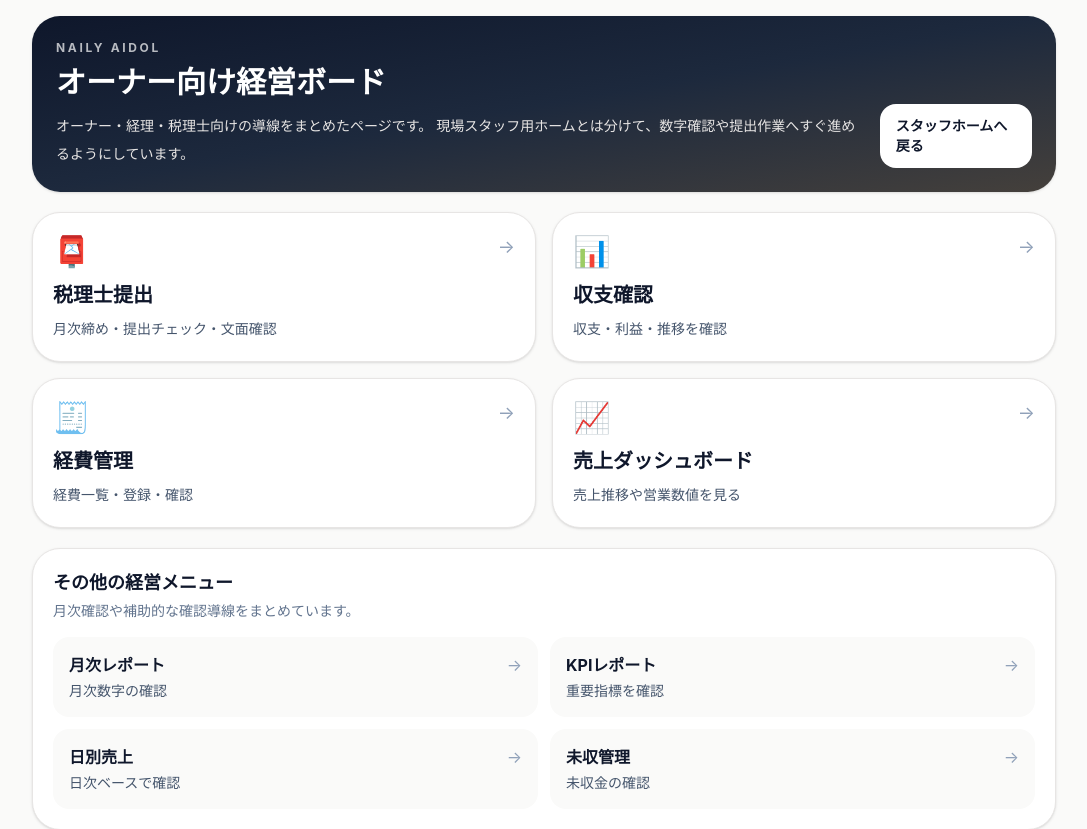
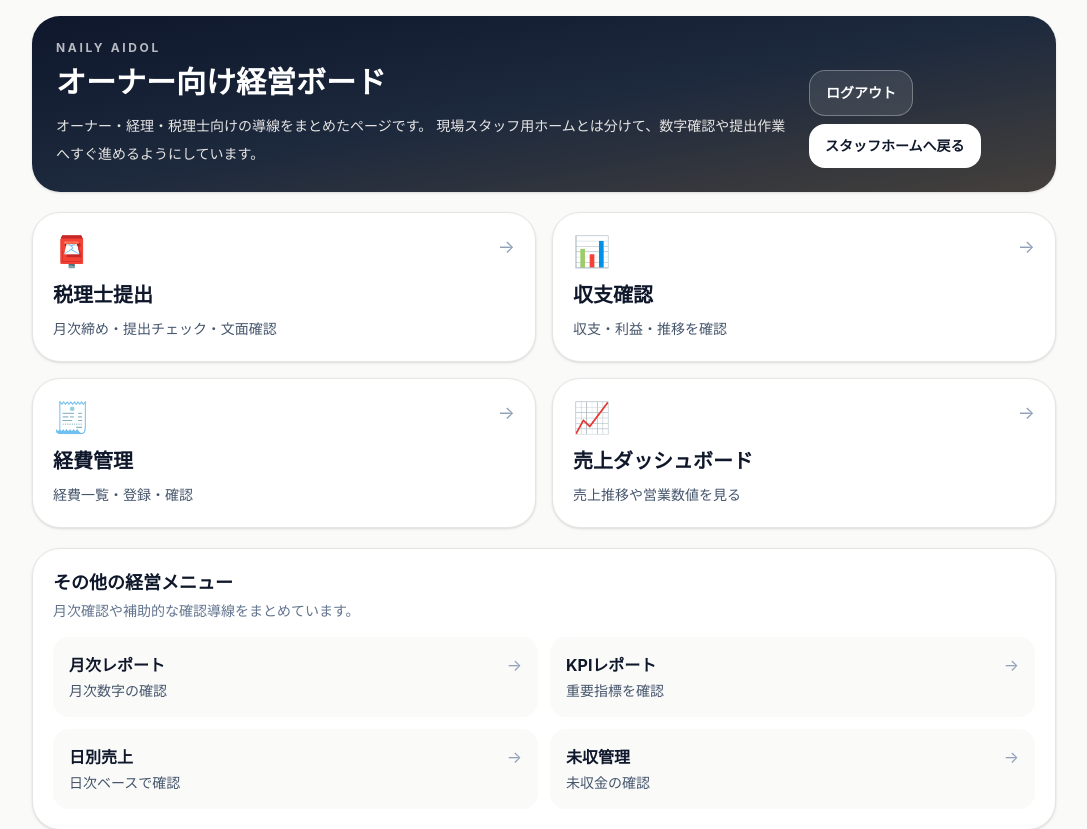
Before and after one commit to madeo2222-coder/Aily-nail-kartte, a Next.js app: page /owner-dashboard in a window 1280 px wide. Shown: the top 829 px of the page, without its empty margins (96-1183 px from the left). Built offline with nearby package versions, Linux system fonts and the light colour scheme.

Commit message:
Add logout button to owner dashboard

```diff
--- a/app/owner-dashboard/page.tsx
+++ b/app/owner-dashboard/page.tsx
@@ -53,6 +53,16 @@ const subCards = [
 ];
 
 export default function OwnerDashboardPage() {
+  async function handleStaffLogout() {
+    try {
+      await fetch("/api/staff-login/logout", {
+        method: "POST",
+      });
+    } finally {
+      window.location.href = "/login";
+    }
+  }
+
   return (
     <main className="min-h-screen bg-stone-50 p-4 pb-24">
       <div className="mx-auto max-w-5xl space-y-5">
@@ -69,12 +79,22 @@ export default function OwnerDashboardPage() {
               </p>
             </div>
 
+            <div className="flex flex-wrap gap-2">
+              <button
+                type="button"
+                onClick={handleStaffLogout}
+                className="inline-flex items-center justify-center rounded-2xl border border-white/30 bg-white/10 px-4 py-3 text-sm font-bold text-white backdrop-blur"
+              >
+                ログアウト
+              </button>
+
               <Link
                 href="/dashboard"
                 className="inline-flex items-center justify-center rounded-2xl bg-white px-4 py-3 text-sm font-bold text-slate-900"
               >
                 スタッフホームへ戻る
               </Link>
+            </div>
           </div>
         </section>
 
```
Lines whose indentation alone changed are shown as unchanged.
